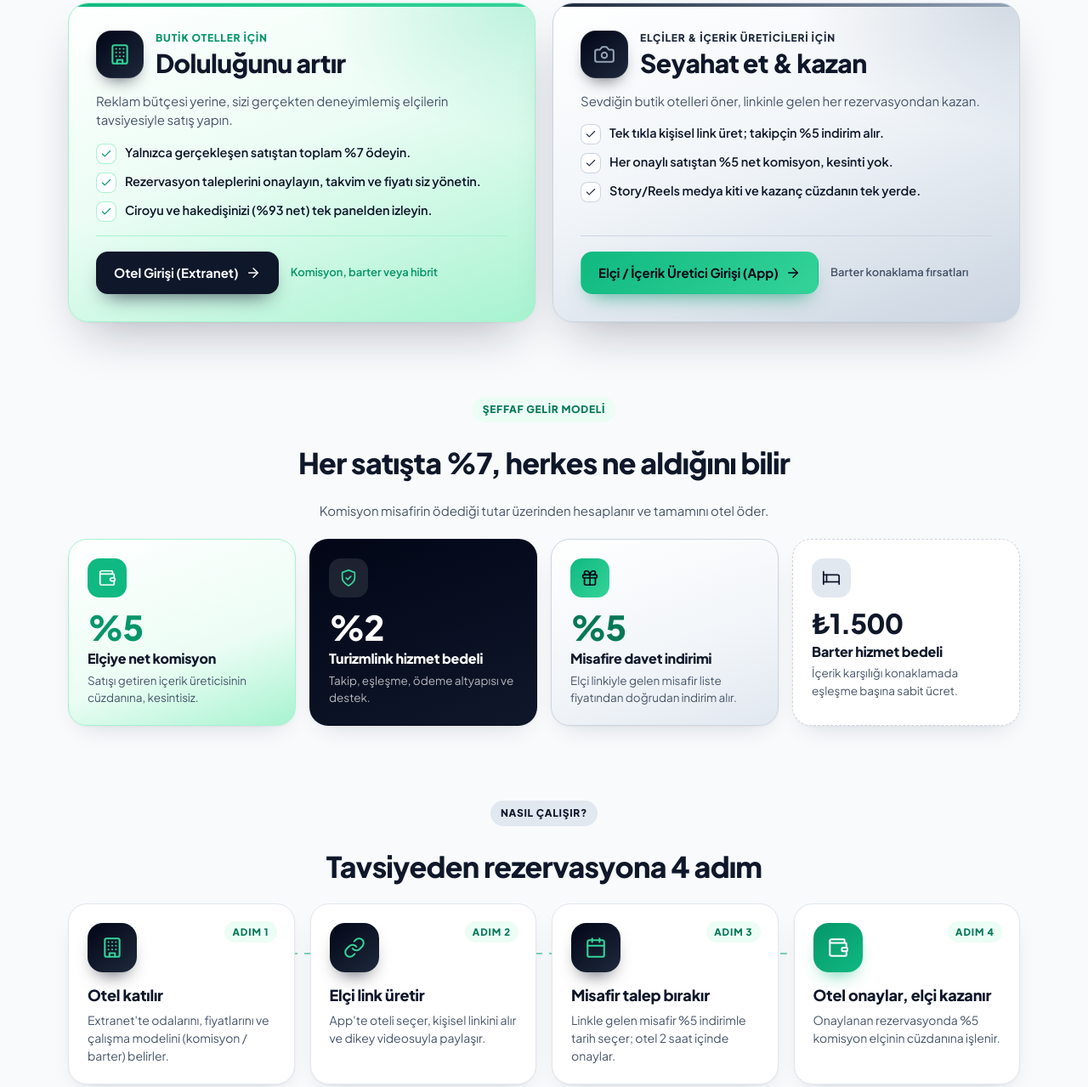
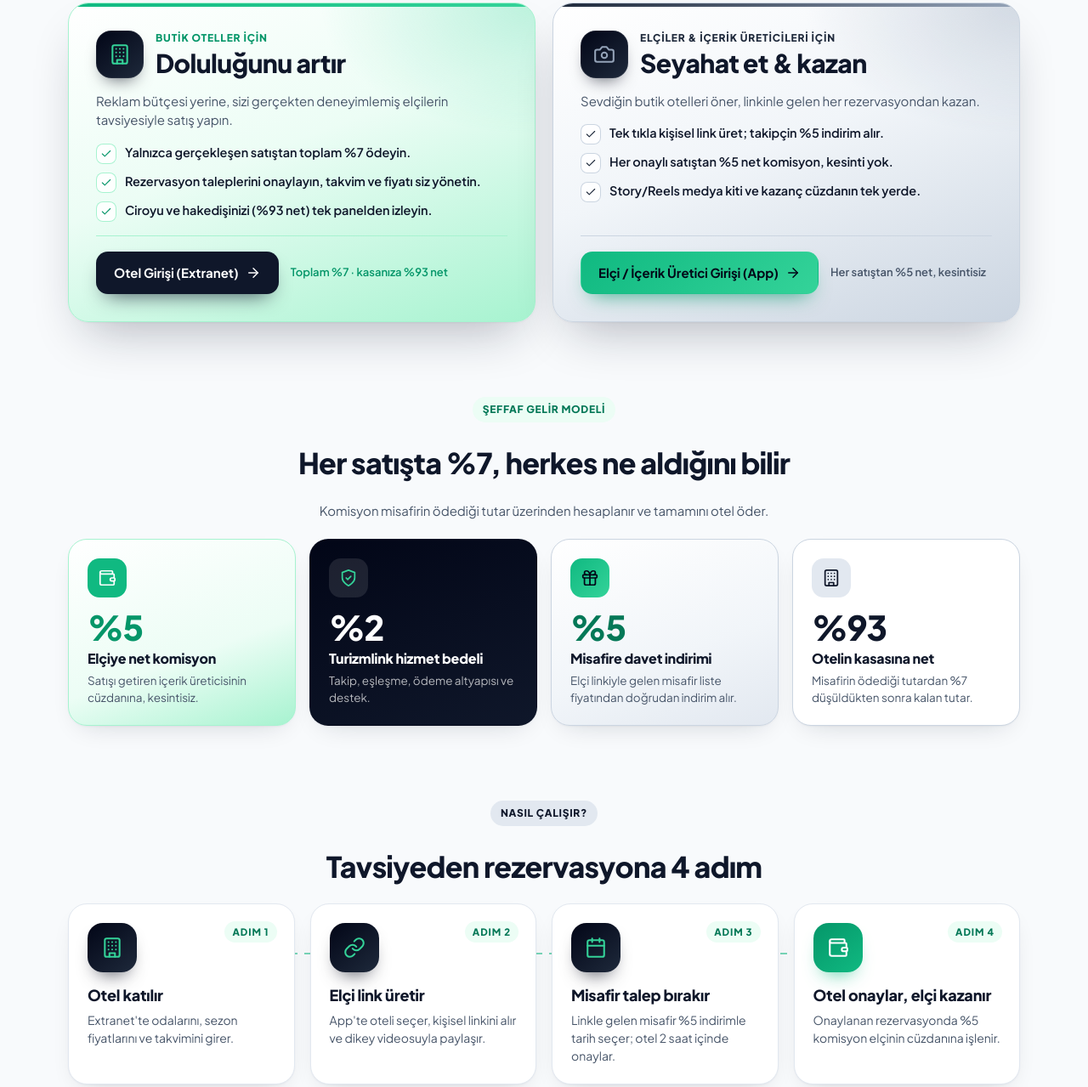
Before and after one commit to bahadirinciler/travelwin, a plain HTML site: page index.html in a window 1280 px wide. Shown: the part 1241-2520 px from the top of the page at 85% size. Drawn offline with Linux system fonts and the light colour scheme.

Commit message:
Ana sayfa sadeleşti: barter/hibrit ibareleri kaldırıldı, %93 net kartı
Co-Authored-By: Claude Opus 5.5 <noreply@anthropic.com>

```diff
--- a/css/styles.css
+++ b/css/styles.css
@@ -885,8 +885,8 @@ body.landing { background: var(--bg); }
 .mcard-gold { background: linear-gradient(160deg, #fff 0%, #f1f5f9 60%, #e2e8f0 100%); border-color: #cbd5e1; }
 .mcard-gold strong { color: var(--gold-ink); }
 .mcard-gold .mcard-ico { background: linear-gradient(135deg, var(--gold), var(--gold-2)); color: var(--navy-3); }
-.mcard-line { border-style: dashed; border-color: #cbd5e1; }
-.mcard-line strong { color: var(--navy); font-size: 32px; }
+.mcard-line { border-color: #cbd5e1; }
+.mcard-line strong { color: var(--navy); }
 .mcard-line .mcard-ico { background: var(--navy-soft); color: var(--navy); }
 
 .portals { display: grid; grid-template-columns: repeat(3, minmax(0, 1fr)); gap: 18px; }
--- a/index.html
+++ b/index.html
@@ -49,7 +49,7 @@
           <ul class="lhero-trust">
             <li><i data-ic="shield"></i> Satış yoksa komisyon yok</li>
             <li><i data-ic="check"></i> 2 saat içinde otel onayı, sonra çekim</li>
-            <li><i data-ic="bed"></i> Barter: içerik karşılığı konaklama</li>
+            <li><i data-ic="wallet"></i> Her satışta kasanıza %93 net</li>
           </ul>
         </div>
 
@@ -96,7 +96,7 @@
           </ul>
           <div class="entry-foot">
             <a class="btn btn-entry" href="extranet.html">Otel Girişi (Extranet) <i data-ic="arrow"></i></a>
-            <span class="entry-meta">Komisyon, barter veya hibrit</span>
+            <span class="entry-meta">Toplam %7 · kasanıza %93 net</span>
           </div>
         </article>
 
@@ -113,7 +113,7 @@
           </ul>
           <div class="entry-foot">
             <a class="btn btn-entry" href="app.html">Elçi / İçerik Üretici Girişi (App) <i data-ic="arrow"></i></a>
-            <span class="entry-meta">Barter konaklama fırsatları</span>
+            <span class="entry-meta">Her satıştan %5 net, kesintisiz</span>
           </div>
         </article>
       </div>
@@ -143,9 +143,9 @@
           <p>Elçi linkiyle gelen misafir liste fiyatından doğrudan indirim alır.</p>
         </div>
         <div class="mcard mcard-line">
-          <span class="mcard-ico"><i data-ic="bed"></i></span>
-          <strong data-fee>₺1.500</strong><h3>Barter hizmet bedeli</h3>
-          <p>İçerik karşılığı konaklamada eşleşme başına sabit ücret.</p>
+          <span class="mcard-ico"><i data-ic="building"></i></span>
+          <strong>%93</strong><h3>Otelin kasasına net</h3>
+          <p>Misafirin ödediği tutardan %7 düşüldükten sonra kalan tutar.</p>
         </div>
       </div>
     </section>
@@ -157,7 +157,7 @@
         <h2 id="how-title">Tavsiyeden rezervasyona 4 adım</h2>
       </div>
       <ol class="steps4">
-        <li class="step4"><span class="step4-num">Adım 1</span><span class="step4-ico"><i data-ic="building"></i></span><h3>Otel katılır</h3><p>Extranet'te odalarını, fiyatlarını ve çalışma modelini (komisyon / barter) belirler.</p></li>
+        <li class="step4"><span class="step4-num">Adım 1</span><span class="step4-ico"><i data-ic="building"></i></span><h3>Otel katılır</h3><p>Extranet'te odalarını, sezon fiyatlarını ve takvimini girer.</p></li>
         <li class="step4"><span class="step4-num">Adım 2</span><span class="step4-ico"><i data-ic="link"></i></span><h3>Elçi link üretir</h3><p>App'te oteli seçer, kişisel linkini alır ve dikey videosuyla paylaşır.</p></li>
         <li class="step4"><span class="step4-num">Adım 3</span><span class="step4-ico"><i data-ic="calendar"></i></span><h3>Misafir talep bırakır</h3><p>Linkle gelen misafir %5 indirimle tarih seçer; otel 2 saat içinde onaylar.</p></li>
         <li class="step4"><span class="step4-num">Adım 4</span><span class="step4-ico"><i data-ic="wallet"></i></span><h3>Otel onaylar, elçi kazanır</h3><p>Onaylanan rezervasyonda %5 komisyon elçinin cüzdanına işlenir.</p></li>
--- a/js/home.js
+++ b/js/home.js
@@ -7,7 +7,6 @@
 
   hydrate();
   document.getElementById('year').textContent = new Date().getFullYear();
-  document.querySelectorAll('[data-fee]').forEach((el) => (el.textContent = money(PRICING.BARTER_FEE)));
 
   // Navbar: kaydırınca gölge
   const nav = document.getElementById('lnav');
```
